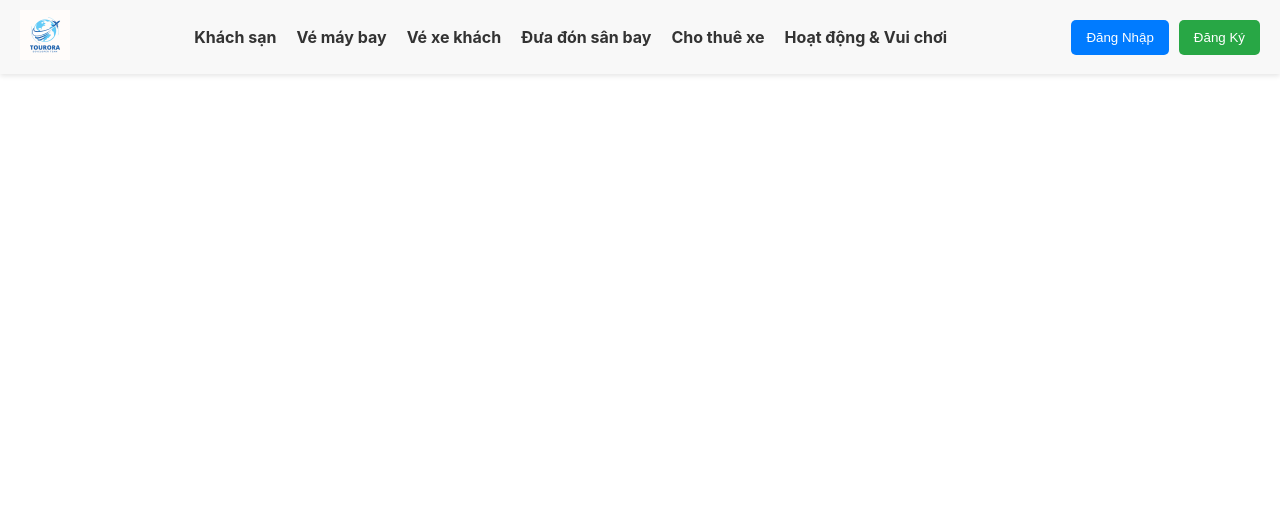
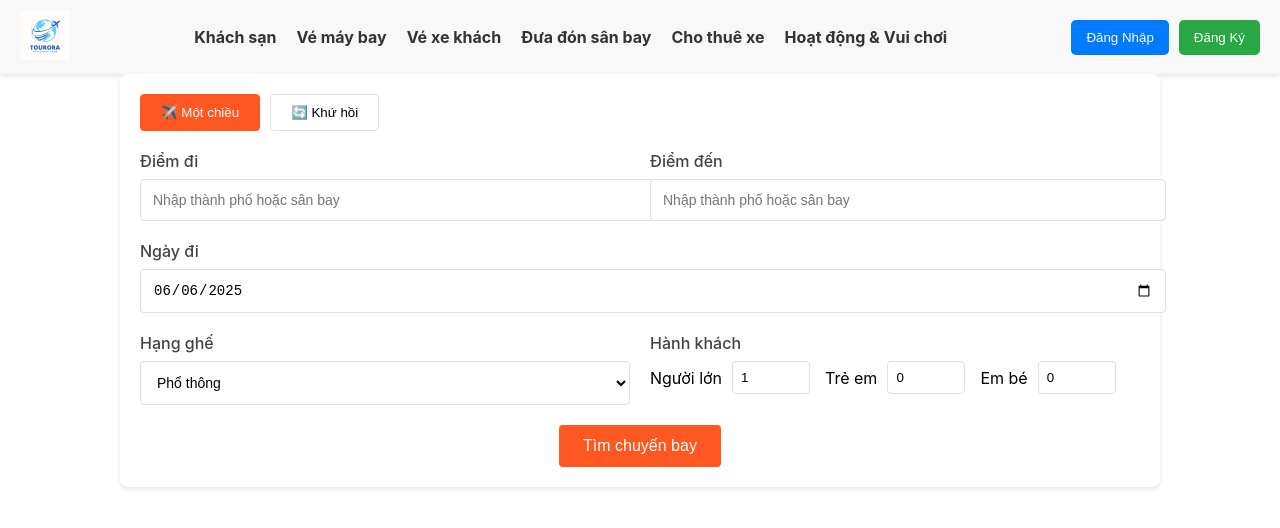
Before and after one commit to Tourora-s-Team/TouroraWebsite_Project, a React (Create React App) app in the folder client/: page /plane-tickets-service in a window 1280 px wide. Shown: the top 528 px of the page. Built offline with nearby package versions, Linux system fonts and the light colour scheme.

Commit message:
First update: Search Form

```diff
--- a/client/src/App.js
+++ b/client/src/App.js
@@ -1,7 +1,8 @@
-import { BrowserRouter as Router, Routes, Route } from 'react-router-dom';
-import Layout from './components/Layout';
-import HomePage  from './pages/HomePage';
-import CarRentalPage from './pages/CarRentalPage';
+import { BrowserRouter as Router, Routes, Route } from "react-router-dom";
+import Layout from "./components/Layout";
+import HomePage from "./pages/HomePage";
+import CarRentalPage from "./pages/CarRentalPage";
+import PlaneTicketsPage from "./pages/PlaneTicketPage";
 
 function App() {
   return (
@@ -10,6 +11,7 @@ function App() {
         <Routes>
           <Route path="/" element={<HomePage />} />
           <Route path="/car-rental-service" element={<CarRentalPage />} />
+          <Route path="/plane-tickets-service" element={<PlaneTicketsPage />} />
         </Routes>
       </Layout>
     </Router>
--- a/client/src/components/Header.jsx
+++ b/client/src/components/Header.jsx
@@ -1,4 +1,4 @@
-import styles from './Header.module.css';
+import styles from "./Header.module.css";
 
 const Header = () => {
   return (
@@ -11,12 +11,36 @@ const Header = () => {
 
       <nav>
         <ul className={styles.navList}>
-                    <li><a className={styles.navLink} href="#">Khách sạn</a></li>
-                    <li><a className={styles.navLink} href="#">Vé máy bay</a></li>
-                    <li><a className={styles.navLink} href="#">Vé xe khách</a></li>
-                    <li><a className={styles.navLink} href="#">Đưa đón sân bay</a></li>
-                    <li><a className={styles.navLink} href="/car-rental-service">Cho thuê xe</a></li>
-                    <li><a className={styles.navLink} href="#">Hoạt động & Vui chơi</a></li>
+          <li>
+            <a className={styles.navLink} href="#">
+              Khách sạn
+            </a>
+          </li>
+          <li>
+            <a className={styles.navLink} href="/plane-tickets-service">
+              Vé máy bay
+            </a>
+          </li>
+          <li>
+            <a className={styles.navLink} href="#">
+              Vé xe khách
+            </a>
+          </li>
+          <li>
+            <a className={styles.navLink} href="#">
+              Đưa đón sân bay
+            </a>
+          </li>
+          <li>
+            <a className={styles.navLink} href="/car-rental-service">
+              Cho thuê xe
+            </a>
+          </li>
+          <li>
+            <a className={styles.navLink} href="#">
+              Hoạt động & Vui chơi
+            </a>
+          </li>
         </ul>
       </nav>
 
--- /dev/null
+++ b/client/src/components/PlaneTicketsForm.jsx
@@ -0,0 +1,195 @@
+import React, { useState } from "react";
+import styles from "./PlaneTicketsForm.module.css";
+
+const PlaneTicketsForm = () => {
+  const [form, setForm] = useState({
+    tripType: "oneWay", // oneWay or roundTrip
+    fromLocation: "",
+    toLocation: "",
+    departDate: "2025-06-06",
+    returnDate: "2025-06-13",
+    passengers: {
+      adults: 1,
+      children: 0,
+      infants: 0,
+    },
+    seatClass: "economy", // economy, business, firstClass
+  });
+
+  const handleChange = (e) => {
+    const { name, value } = e.target;
+    setForm((prev) => ({ ...prev, [name]: value }));
+  };
+
+  const handlePassengerChange = (type, value) => {
+    setForm((prev) => ({
+      ...prev,
+      passengers: {
+        ...prev.passengers,
+        [type]: value,
+      },
+    }));
+  };
+
+  const handleSubmit = (e) => {
+    e.preventDefault();
+    fetch("http://localhost:3001/api/flights", {
+      method: "POST",
+      headers: {
+        "Content-Type": "application/json",
+      },
+      body: JSON.stringify(form),
+    })
+      .then((res) => res.json())
+      .then((data) => {
+        if (data.success) {
+          alert("Tìm kiếm chuyến bay thành công!");
+        } else {
+          alert("Có lỗi xảy ra: " + data.message);
+        }
+      })
+      .catch((err) => {
+        console.error("Error:", err);
+        alert("Lỗi kết nối đến server");
+      });
+  };
+
+  return (
+    <div className={styles.flightSection}>
+      <div className={styles.tripTypeSelector}>
+        <button
+          className={form.tripType === "oneWay" ? styles.active : ""}
+          onClick={() => setForm((prev) => ({ ...prev, tripType: "oneWay" }))}
+        >
+          ✈️ Một chiều
+        </button>
+        <button
+          className={form.tripType === "roundTrip" ? styles.active : ""}
+          onClick={() =>
+            setForm((prev) => ({ ...prev, tripType: "roundTrip" }))
+          }
+        >
+          🔄 Khứ hồi
+        </button>
+      </div>
+
+      <form className={styles.bookingForm} onSubmit={handleSubmit}>
+        <div className={styles.formRow}>
+          <div className={styles.formGroup}>
+            <label className={styles.label}>Điểm đi</label>
+            <input
+              className={styles.inputBox}
+              type="text"
+              name="fromLocation"
+              placeholder="Nhập thành phố hoặc sân bay"
+              value={form.fromLocation}
+              onChange={handleChange}
+            />
+          </div>
+
+          <div className={styles.formGroup}>
+            <label className={styles.label}>Điểm đến</label>
+            <input
+              className={styles.inputBox}
+              type="text"
+              name="toLocation"
+              placeholder="Nhập thành phố hoặc sân bay"
+              value={form.toLocation}
+              onChange={handleChange}
+            />
+          </div>
+        </div>
+
+        <div className={styles.formRow}>
+          <div className={styles.formGroup}>
+            <label className={styles.label}>Ngày đi</label>
+            <input
+              className={styles.inputBox}
+              type="date"
+              name="departDate"
+              value={form.departDate}
+              onChange={handleChange}
+            />
+          </div>
+
+          {form.tripType === "roundTrip" && (
+            <div className={styles.formGroup}>
+              <label className={styles.label}>Ngày về</label>
+              <input
+                className={styles.inputBox}
+                type="date"
+                name="returnDate"
+                value={form.returnDate}
+                onChange={handleChange}
+              />
+            </div>
+          )}
+        </div>
+
+        <div className={styles.formRow}>
+          <div className={styles.formGroup}>
+            <label className={styles.label}>Hạng ghế</label>
+            <select
+              className={styles.selectBox}
+              name="seatClass"
+              value={form.seatClass}
+              onChange={handleChange}
+            >
+              <option value="economy">Phổ thông</option>
+              <option value="business">Thương gia</option>
+              <option value="firstClass">Hạng nhất</option>
+            </select>
+          </div>
+
+          <div className={styles.passengerSection}>
+            <label className={styles.label}>Hành khách</label>
+            <div className={styles.passengerControls}>
+              <div className={styles.passengerType}>
+                <span>Người lớn</span>
+                <input
+                  type="number"
+                  min="1"
+                  max="9"
+                  value={form.passengers.adults}
+                  onChange={(e) =>
+                    handlePassengerChange("adults", parseInt(e.target.value))
+                  }
+                />
+              </div>
+              <div className={styles.passengerType}>
+                <span>Trẻ em</span>
+                <input
+                  type="number"
+                  min="0"
+                  max="9"
+                  value={form.passengers.children}
+                  onChange={(e) =>
+                    handlePassengerChange("children", parseInt(e.target.value))
+                  }
+                />
+              </div>
+              <div className={styles.passengerType}>
+                <span>Em bé</span>
+                <input
+                  type="number"
+                  min="0"
+                  max="9"
+                  value={form.passengers.infants}
+                  onChange={(e) =>
+                    handlePassengerChange("infants", parseInt(e.target.value))
+                  }
+                />
+              </div>
+            </div>
+          </div>
+        </div>
+
+        <button type="submit" className={styles.searchBtn}>
+          Tìm chuyến bay
+        </button>
+      </form>
+    </div>
+  );
+};
+
+export default PlaneTicketsForm;
--- /dev/null
+++ b/client/src/components/PlaneTicketsForm.module.css
@@ -0,0 +1,116 @@
+.flightSection {
+  background: white;
+  border-radius: 8px;
+  padding: 20px;
+  box-shadow: 0 2px 4px rgba(0, 0, 0, 0.1);
+  max-width: 1000px;
+  margin: 0 auto;
+}
+
+.tripTypeSelector {
+  display: flex;
+  gap: 10px;
+  margin-bottom: 20px;
+}
+
+.tripTypeSelector button {
+  padding: 10px 20px;
+  border: 1px solid #e0e0e0;
+  background: white;
+  border-radius: 4px;
+  cursor: pointer;
+  transition: all 0.3s ease;
+}
+
+.tripTypeSelector button.active {
+  background: #ff5722;
+  color: white;
+  border-color: #ff5722;
+}
+
+.bookingForm {
+  display: flex;
+  flex-direction: column;
+  gap: 20px;
+}
+
+.formRow {
+  display: flex;
+  gap: 20px;
+  flex-wrap: wrap;
+}
+
+.formGroup {
+  flex: 1;
+  min-width: 250px;
+}
+
+.label {
+  display: block;
+  margin-bottom: 8px;
+  font-weight: 500;
+  color: #424242;
+}
+
+.inputBox {
+  width: 100%;
+  padding: 12px;
+  border: 1px solid #e0e0e0;
+  border-radius: 4px;
+  font-size: 14px;
+}
+
+.selectBox {
+  width: 100%;
+  padding: 12px;
+  border: 1px solid #e0e0e0;
+  border-radius: 4px;
+  font-size: 14px;
+  background: white;
+}
+
+.passengerSection {
+  flex: 1;
+  min-width: 250px;
+}
+
+.passengerControls {
+  display: flex;
+  gap: 15px;
+  flex-wrap: wrap;
+}
+
+.passengerType {
+  display: flex;
+  align-items: center;
+  gap: 10px;
+}
+
+.passengerType input {
+  width: 60px;
+  padding: 8px;
+  border: 1px solid #e0e0e0;
+  border-radius: 4px;
+}
+
+.searchBtn {
+  padding: 12px 24px;
+  background: #ff5722;
+  color: white;
+  border: none;
+  border-radius: 4px;
+  font-size: 16px;
+  cursor: pointer;
+  transition: background 0.3s ease;
+  align-self: center;
+}
+
+.searchBtn:hover {
+  background: #f4511e;
+}
+
+.inputBox:focus,
+.selectBox:focus {
+  outline: none;
+  border-color: #ff5722;
+}
--- /dev/null
+++ b/client/src/pages/PlaneTicketPage.jsx
@@ -0,0 +1,12 @@
+import React from "react";
+import PlaneTicketsForm from "../components/PlaneTicketsForm";
+
+const PlaneTicketsPage = () => {
+  return (
+    <div>
+      <PlaneTicketsForm /> {}
+    </div>
+  );
+};
+
+export default PlaneTicketsPage;
```
Also changed, not shown: client/src/components/CarRentalForm.jsx (+35 -9 lines), 2 other files (tests, documents, lock files or other folders). Lines whose indentation alone changed are shown as unchanged.
